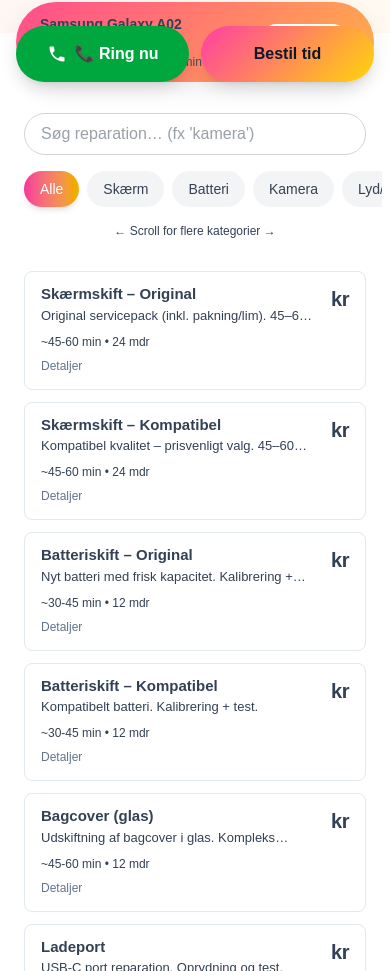
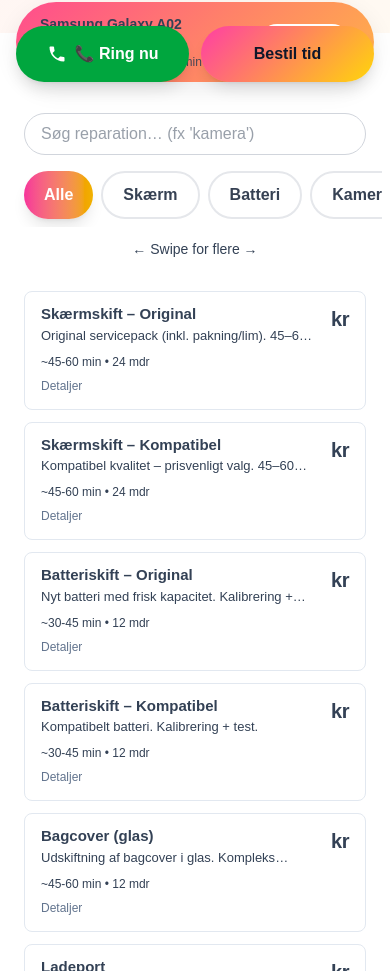
Before and after one commit to hamzaalrachid1-cyber/frontdoorfix, a Next.js app: page /reparationer/samsung/galaxy-a02 in a window 390 px wide. Shown: the part 746-1717 px from the top of the page. Built offline with nearby package versions, Linux system fonts and the light colour scheme.

Commit message:
Improve filter button text visibility: larger font, better padding, white background

```diff
--- a/src/components/repairs/ModelRepairPage.tsx
+++ b/src/components/repairs/ModelRepairPage.tsx
@@ -278,10 +278,10 @@
                       <button
                         key={filter.key}
                         onClick={() => setActiveFilter(filter.key)}
-                        className={`px-4 py-2 rounded-full text-sm font-medium transition-colors whitespace-nowrap flex-shrink-0 ${
+                        className={`px-5 py-2.5 rounded-full text-base font-semibold transition-colors whitespace-nowrap flex-shrink-0 ${
                           activeFilter === filter.key
-                            ? 'bg-gradient-to-r from-pink-500 to-yellow-500 text-white shadow-md'
-                            : 'bg-gray-100 text-gray-700 hover:bg-gray-200'
+                            ? 'bg-gradient-to-r from-pink-500 to-yellow-500 text-white shadow-lg'
+                            : 'bg-white text-gray-700 hover:bg-gray-50 border-2 border-gray-200'
                         }`}
                       >
                         {filter.label}
@@ -289,8 +289,8 @@
                     ))}
                   </div>
                   {/* Scroll hint for mobile */}
-                  <div className="md:hidden text-center mt-2">
-                    <p className="text-xs text-gray-400">← Scroll for flere kategorier →</p>
+                  <div className="md:hidden text-center mt-3">
+                    <p className="text-sm text-gray-500 font-medium">← Swipe for flere →</p>
                   </div>
                 </div>
               </div>
```
